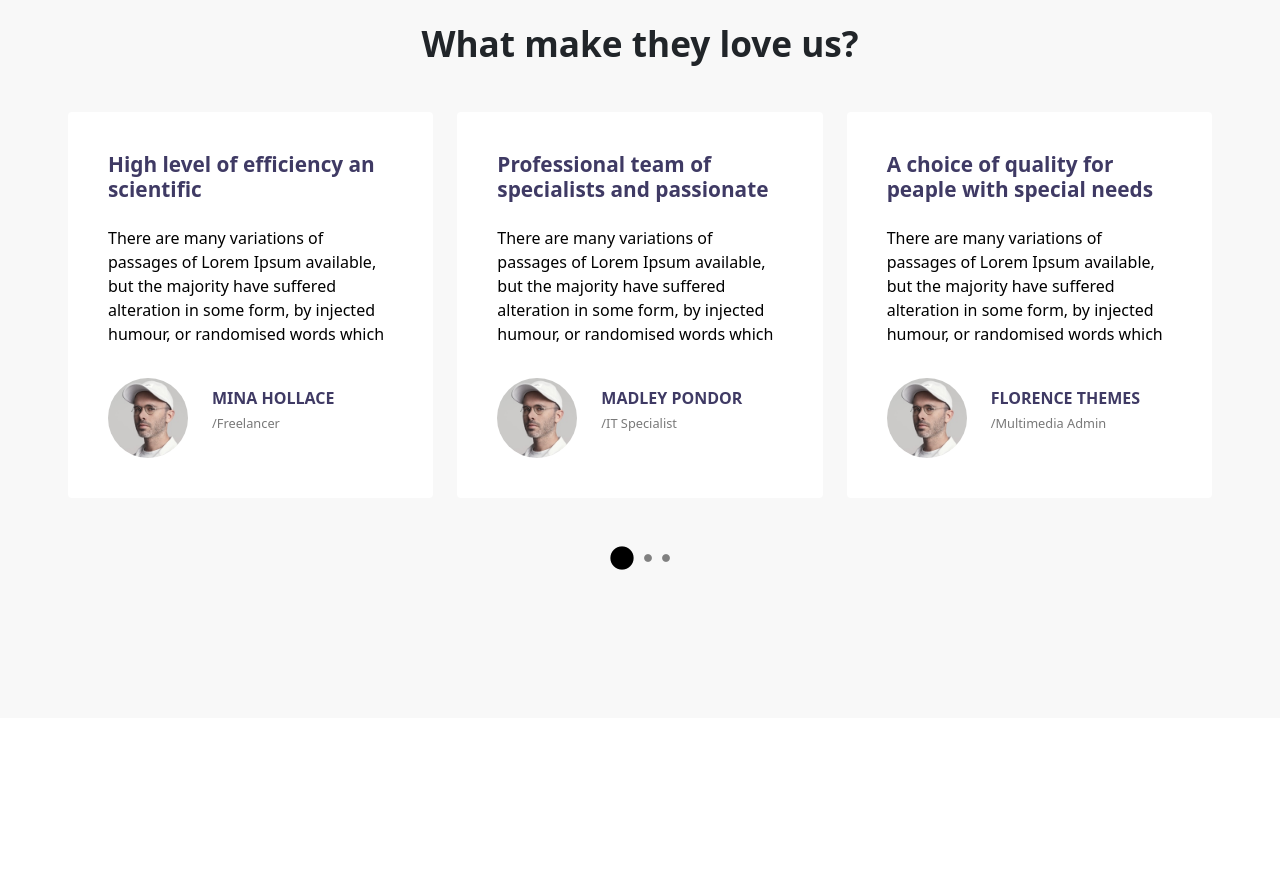
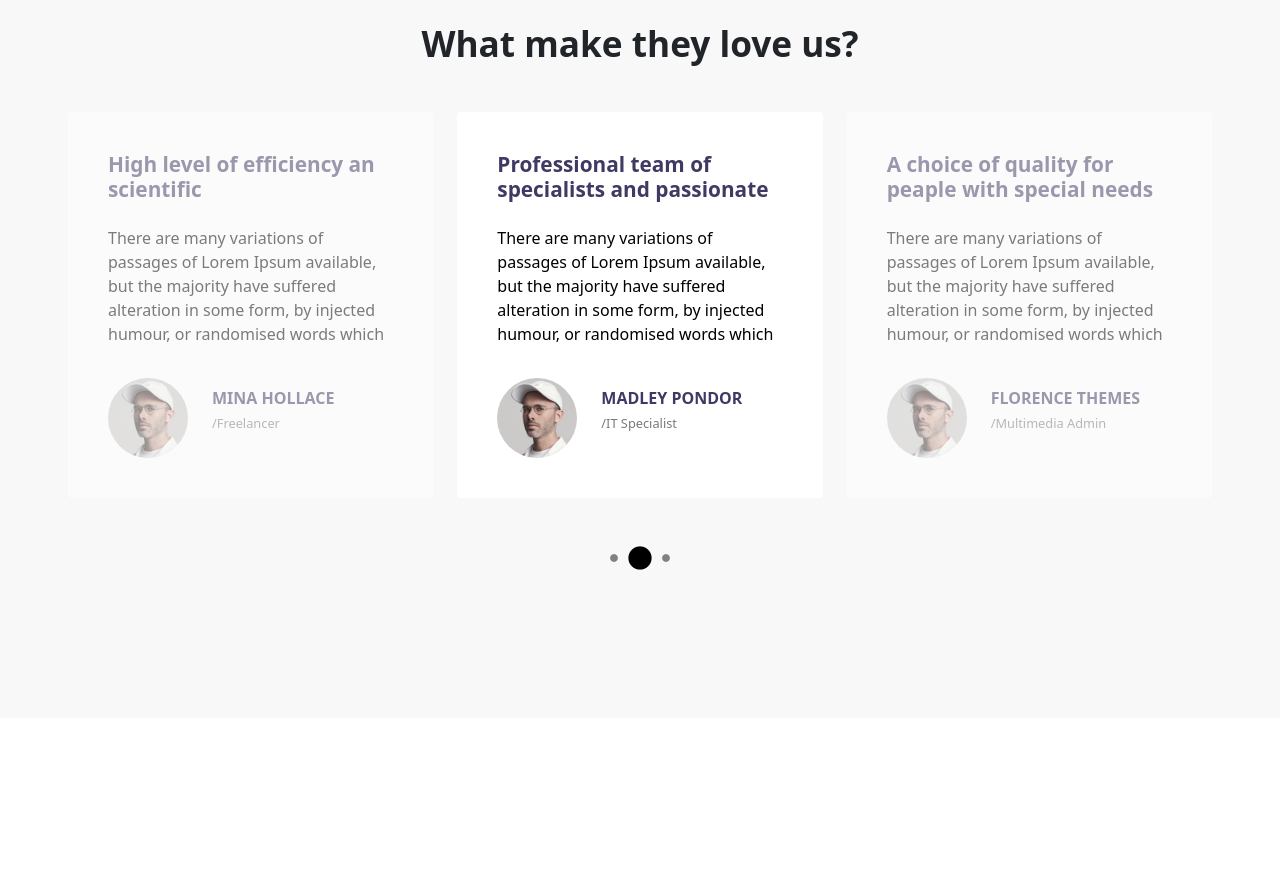
Before and after one commit to ElperdonXV/proj-html-vuejs, a Vue app: page / in a window 1280 px wide. Shown: the part 5950-6826 px from the top of the page. Built offline with nearby package versions, Linux system fonts and the light colour scheme.

Commit message:
progress last carousel

```diff
--- a/src/components/Review.vue
+++ b/src/components/Review.vue
@@ -4,7 +4,7 @@
           <h2 class="mb-4">People are praising Maxcoach</h2>
           <h3 class="mb-5">What make they love us?</h3>
           <div class="row gap-4">
-              <div :key="index" v-for="(review,index) in reviews" class="col card p-3">
+              <div :key="index" v-for="(review,index) in reviews" class="col card p-3" :class="(review.active != false) ? '' : 'opacity'">
                   <h4 class="mb-4">{{review.title}}</h4>
                   <p class="mb-4">{{review.text}}</p>
                   <div class="row align-items-center">
@@ -19,7 +19,7 @@
               </div>
           </div>
           <div class="nav m-5">
-            <i @click="clickCircle(index)" :key="index" v-for="(circle, index) in reviews" class="fas fa-circle" :class="(counter == index) ? 'active' : ''"></i>
+            <i @click="clickCircle(index)" :key="index" v-for="(circle, index) in reviews" class="fas fa-circle" :class="(reviews[index].active != false) ? 'active' : ''"></i>
         </div>
       </div>
   </section>
@@ -38,6 +38,7 @@ data (){
                 title: 'High level of efficiency an scientific',
                 text: 'There are many variations of passages of Lorem Ipsum available, but the majority have suffered alteration in some form, by injected humour, or randomised words which',
                 img: '',
+                active: false,
             },
             {
                 name: 'Madley Pondor',
@@ -45,6 +46,7 @@ data (){
                 title: 'Professional team of specialists and passionate',
                 text: 'There are many variations of passages of Lorem Ipsum available, but the majority have suffered alteration in some form, by injected humour, or randomised words which',
                 img: '',
+                active: true,
             },
             {
                 name: 'Florence Themes',
@@ -52,6 +54,7 @@ data (){
                 title: 'A choice of quality for peaple with special needs',
                 text: 'There are many variations of passages of Lorem Ipsum available, but the majority have suffered alteration in some form, by injected humour, or randomised words which',
                 img: '',
+                active: false,
             },
         ]
     }
@@ -106,6 +109,9 @@ data (){
                 color: $boulder;
             }
         }
+        .opacity{
+            opacity: 50%;
+        }
     }
     .container-fluid{
         padding: 0 80px !important;
```
